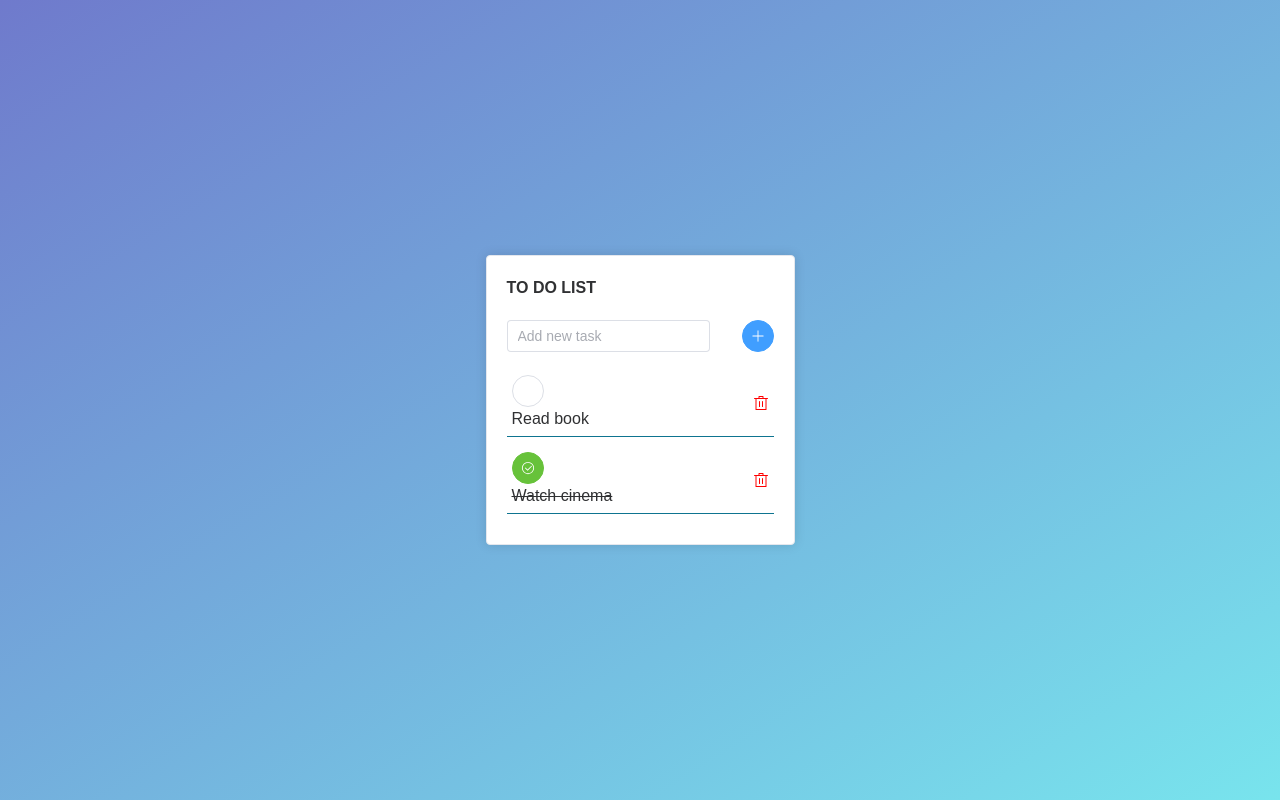
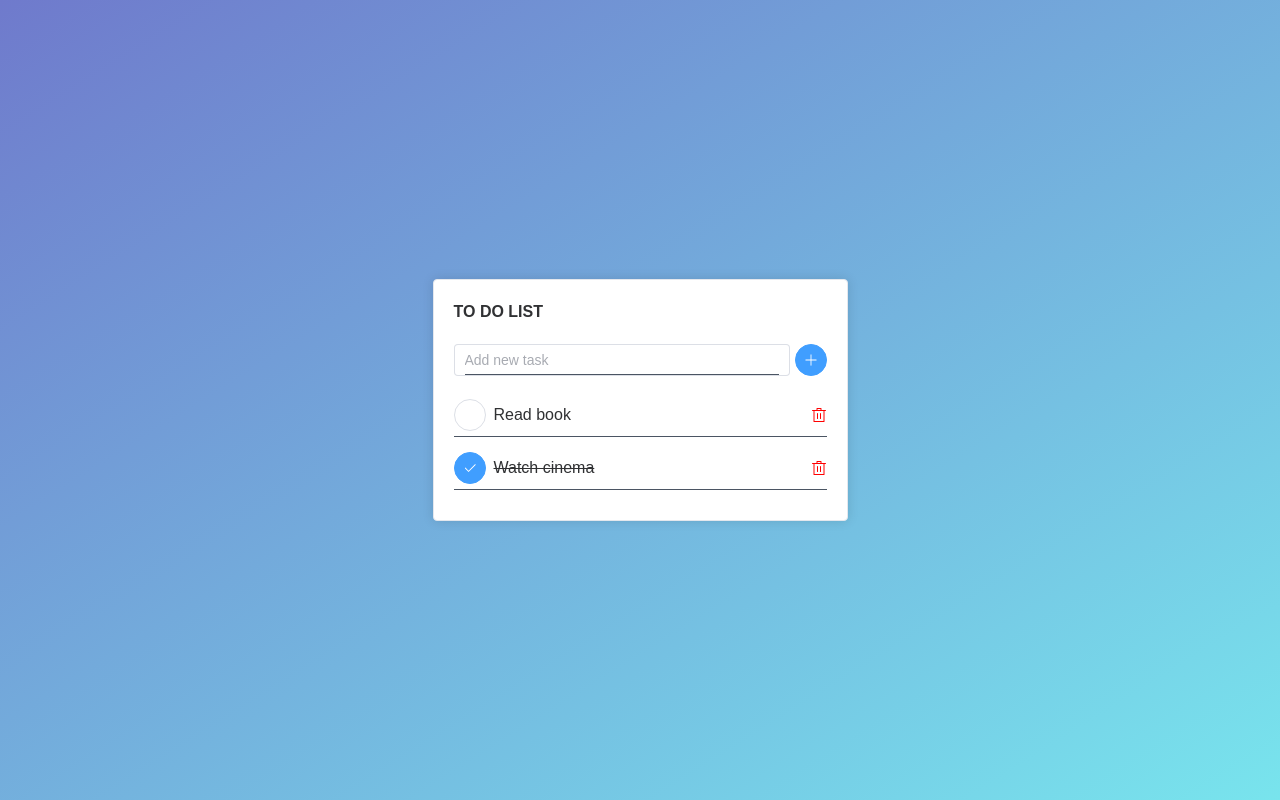
Before and after one commit to Silenzion/TODO-List, a Vue app: page / in a window 1280 px wide. Built offline with nearby package versions, Linux system fonts and the light colour scheme.

Commit message:
Updated config. Finish

```diff
--- a/src/App.vue
+++ b/src/App.vue
@@ -3,11 +3,16 @@ import FormAddTodoItem from "@/assets/components/FormAddTodoItem.vue";
 import TodoItemList from "./assets/components/TodoItemList.vue";
 </script>
 <template>
-  <div class="flex min-h-screen w-full items-center justify-center">
-    <el-card class="flex max-w-[480px] flex-col items-center">
+  <div class="flex min-h-screen items-center justify-center">
+    <el-card class="flex w-[415px] flex-col items-center">
       <div class="mb-20 text-left font-bold">TO DO LIST</div>
       <FormAddTodoItem />
       <TodoItemList />
     </el-card>
   </div>
 </template>
+<style lang="scss">
+.el-card__body {
+  width: 100%;
+}
+</style>
--- a/src/assets/components/FormAddTodoItem.vue
+++ b/src/assets/components/FormAddTodoItem.vue
@@ -33,12 +33,28 @@ const showMessage = () => {
 </script>
 
 <template>
-  <el-form :inline="true" :model="form" class="text-center">
-    <el-form-item>
-      <el-input v-model="form.description" type="text" placeholder="Add new task" />
+  <el-form :model="form" class="flex justify-between text-center">
+    <el-form-item class="!mr-[5px] w-full">
+      <el-input v-model="form.description" class="el-input_lined" type="text" placeholder="Add new task" />
     </el-form-item>
     <el-form-item class="!mr-0">
       <el-button type="primary" class="mr-0" :icon="Plus" circle @click="onSubmit" />
     </el-form-item>
   </el-form>
 </template>
+
+<style lang="scss">
+.el-input_lined {
+  .el-input__inner {
+    border: none;
+    border-bottom: 1px solid rgb(75, 85, 99);
+    box-shadow: none !important;
+    background-color: transparent !important;
+    border-radius: 0;
+
+    &:focus {
+      border-color: #409eff;
+    }
+  }
+}
+</style>
--- a/src/assets/components/TodoItemList.vue
+++ b/src/assets/components/TodoItemList.vue
@@ -2,7 +2,7 @@
 import { ref } from "vue";
 import { TodoItemModel, TodoItemState } from "../models/TodoItemModel";
 import { useMainStore } from "../store";
-import { Check, CircleCheck, Delete } from "@element-plus/icons-vue";
+import { Check, Delete } from "@element-plus/icons-vue";
 
 const store = useMainStore();
 
@@ -12,13 +12,17 @@ const getItemList = (): void => {
   items.value = store.getItems;
 };
 
-const deleteElement = async (iter): Promise<void> => {
+const deleteElement = async (iter: TodoItemModel): Promise<void> => {
   store.deleteItem(iter.id);
   getItemList();
 };
 
-const setStateIsDone = (iter): void => {
+const setStateIsDone = (iter: TodoItemModel): void => {
   store.setItemState(iter.id, TodoItemState.DONE);
+};
+
+const setStateIsTodo = (iter: TodoItemModel): void => {
+  store.setItemState(iter.id, TodoItemState.TODO);
 };
 
 getItemList();
@@ -26,14 +30,20 @@ getItemList();
 
 <template>
   <div v-if="!!items.length">
-    <div v-for="(iter, index) in items" :key="index" class="mb-10">
-      <div class="flex w-full flex-row items-center justify-between border-b border-cyan-700 p-[5px]">
-        <div>
-          <el-button v-if="iter.state === TodoItemState.DONE" type="success" :icon="CircleCheck" circle />
-          <el-button v-if="iter.state === TodoItemState.TODO" type="secondary" circle
-            ><el-icon v-if="iter.state === TodoItemState.DONE" class="opacity-0 hover:opacity-100"><Check /></el-icon
+    <div v-for="(iter, index) in items" :key="index" class="mb-10 w-full">
+      <div class="flex flex-row items-center justify-between border-b border-gray-600 py-[5px]">
+        <div class="flex items-center">
+          <el-button v-if="iter.state === TodoItemState.DONE" type="primary" :icon="Check" circle @click="setStateIsTodo(iter)" />
+          <el-button
+            v-if="iter.state === TodoItemState.TODO"
+            class="shadow-blue-600 hover:shadow-md"
+            circle
+            @click="setStateIsDone(iter)"
+            ><el-icon class="opacity-0"><Check /></el-icon
           ></el-button>
-          <div class="text-left" :class="{ 'line-through': iter.state === TodoItemState.DONE }">{{ iter.description }}</div>
+          <div class="ml-[8px] text-left" :class="{ 'line-through': iter.state === TodoItemState.DONE }">
+            {{ iter.description }}
+          </div>
         </div>
         <el-icon color="red" class="cursor-pointer" @click="deleteElement(iter)"><Delete /></el-icon>
       </div>
--- a/vite.config.ts
+++ b/vite.config.ts
@@ -2,16 +2,25 @@ import { defineConfig } from "vite";
 import vue from "@vitejs/plugin-vue";
 // @ts-ignore
 import path from "path";
-import eslintPlugin from "vite-plugin-eslint";
+// @ts-ignore
+import OptimizationPersist from "vite-plugin-optimize-persist";
+// @ts-ignore
+import PkgConfig from "vite-plugin-package-config";
 
 export default defineConfig({
-  plugins: [vue()],
+  plugins: [vue(), OptimizationPersist(), PkgConfig()],
   resolve: {
     alias: {
       "@": path.resolve(__dirname, "src"),
     },
   },
   server: {
-    open: true,
+    host: "0.0.0.0",
+    port: 3000,
+  },
+
+  build: {
+    outDir: path.resolve(__dirname, "output"),
+    emptyOutDir: true,
   },
 });
```
Also changed, not shown: package.json (+12 -1 lines), 1 other file (tests, documents, lock files or other folders).
